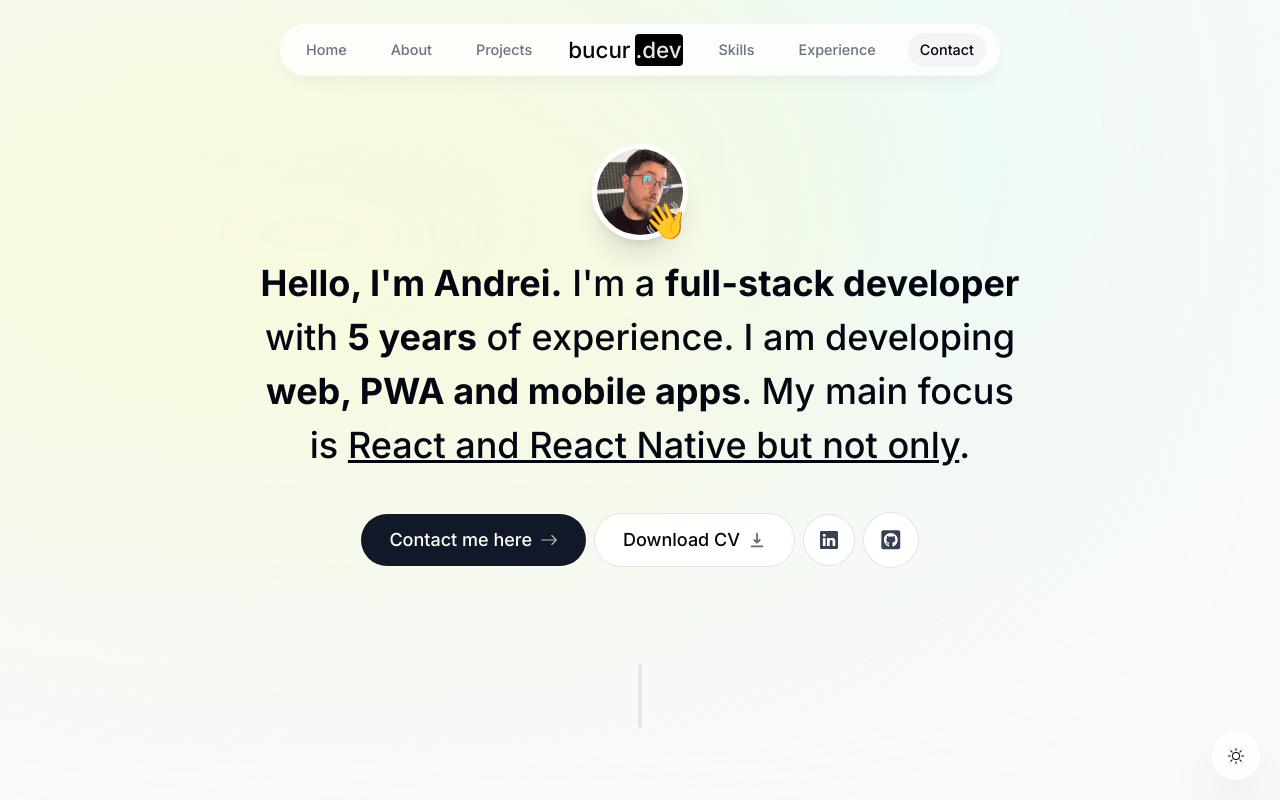
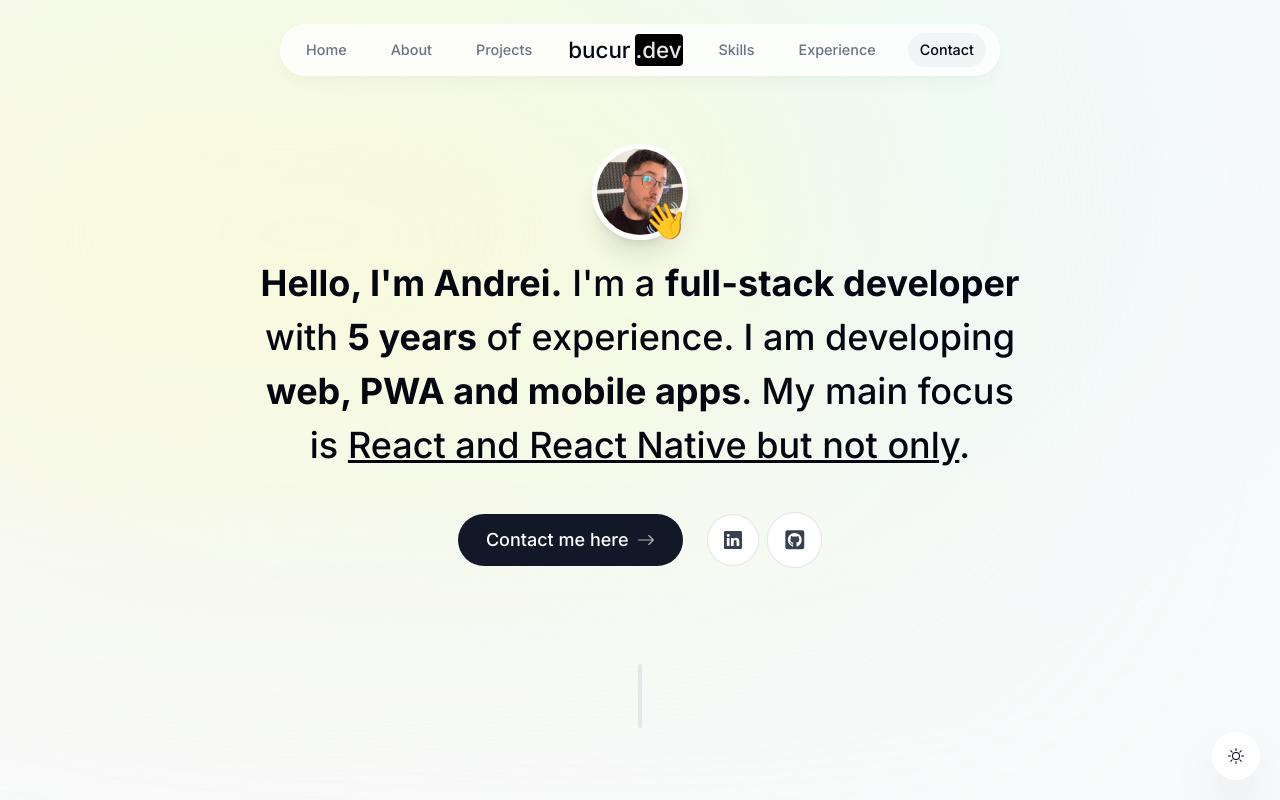
Before and after one commit to tabask0/portfolio-react, a Next.js app: page / in a window 1280 px wide. Shown: the top 800 px of the page. Built offline with nearby package versions, Linux system fonts and the light colour scheme; no server answers.

Commit message:
removed cv

```diff
--- a/components/intro.tsx
+++ b/components/intro.tsx
@@ -80,7 +80,7 @@
       >
         <Link
           href="#contact"
-          className="group bg-gray-900 text-white px-7 py-3 flex items-center gap-2 rounded-full outline-none focus:scale-110 hover:scale-110 hover:bg-gray-950 active:scale-105 transition"
+          className="group bg-gray-900 text-white px-7 py-3 flex items-center gap-2 rounded-full mr-4 outline-none focus:scale-110 hover:scale-110 hover:bg-gray-950 active:scale-105 transition"
           onClick={() => {
             setActiveSection("Contact");
             setTimeOfLastClick(Date.now());
@@ -90,14 +90,14 @@
           <BsArrowRight className="opacity-70 group-hover:translate-x-1 transition" />
         </Link>
 
-        <a
+        {/* <a
           className="group bg-white px-7 py-3 flex items-center gap-2 rounded-full outline-none focus:scale-110 hover:scale-110 active:scale-105 transition cursor-pointer borderBlack dark:bg-white/10"
           href="/CV-BucurAndrei.pdf"
           download
         >
           Download CV{" "}
           <HiDownload className="opacity-60 group-hover:translate-y-1 transition" />
-        </a>
+        </a> */}
 
         <a
           className="bg-white p-4 text-gray-700 hover:text-gray-950 flex items-center gap-2 rounded-full focus:scale-[1.15] hover:scale-[1.15] active:scale-105 transition cursor-pointer borderBlack dark:bg-white/10 dark:text-white/60"
```
